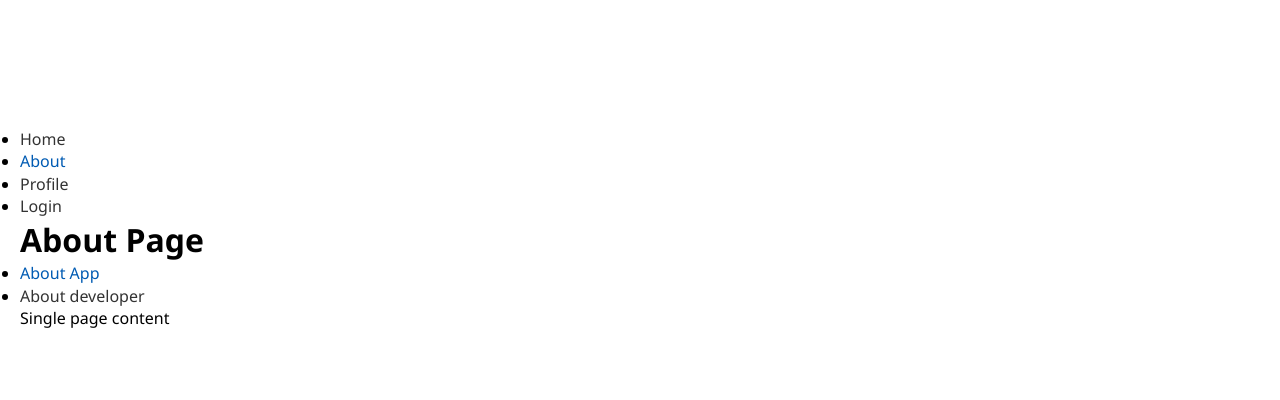
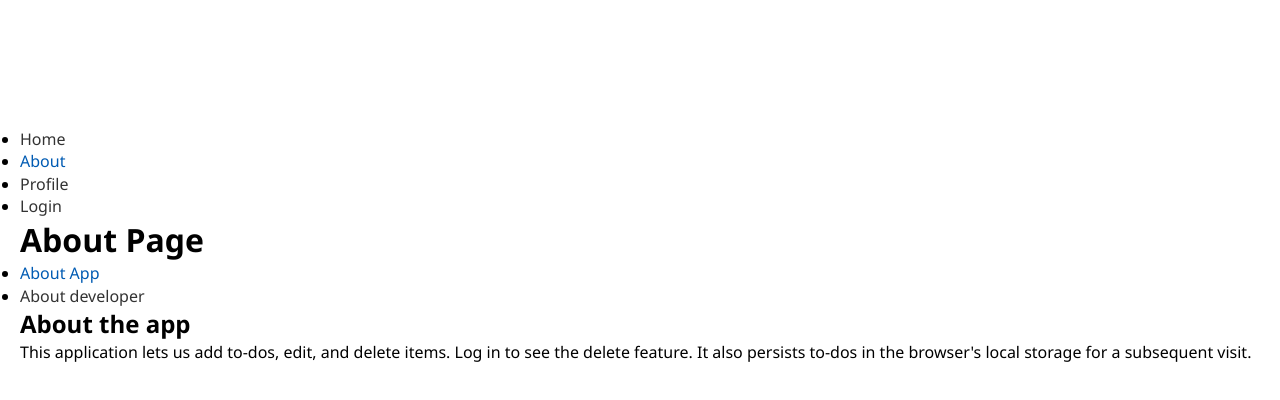
Before and after one commit to kamrantahir2/TodoApp-IbasLogic, a React (Vite) app: page /about/about-app in a window 1280 px wide. Shown: the top 400 px of the page. Built offline with nearby package versions, Linux system fonts and the light colour scheme.

Commit message:
Fill in SinglePage component which will render the slugs (inner About navlinks). Take advantage of useParans and an about-data array objects to fill in navlinks

```diff
--- a/src/routes/About.jsx
+++ b/src/routes/About.jsx
@@ -23,3 +23,5 @@ const About = () => {
 };
 
 export default About;
+
+// Remember that the about/:slug will render a SinglePage component. So, any matching path like about/about-app will render the SinglePage.
--- a/src/routes/SinglePage.jsx
+++ b/src/routes/SinglePage.jsx
@@ -1,8 +1,42 @@
+
+// We will be dynamically displaying the content on a single page based on the params.
+
+import { useParams } from "react-router-dom";
+
+
+// To display dynamic content we will begin by adding the following data outside the SinglePage component:
+
+const aboutData = [
+    {
+        slug: 'about-app',
+        title: 'About the app',
+        description:
+            "This application lets us add to-dos, edit, and delete items. Log in to see the delete feature. It also persists to-dos in the browser's local storage for a subsequent visit.",
+    },
+    {
+        slug: 'about-developer',
+        title: 'About the developer',
+        description:
+            'Ibas Majid founded ibaslogic.com to experiment with new web features and write actionable guides. Follow Ibas on Twitter @ibaslogic to learn modern web development.',
+    },
+];
+
+
+// After that we will render the datat object dynamically using slug and useParams()
 
 const SinglePage = () => {
+
+    const { slug } = useParams();
+
+    const aboutContent = aboutData.find((item) => item.slug === slug);
+
+    const { title, description } = aboutContent;
+
+
     return (
         <div className="main-content">
-            Single page content
+            <h2>{title}</h2>
+            <p>{description}</p>
         </div>
     );
 };
```
